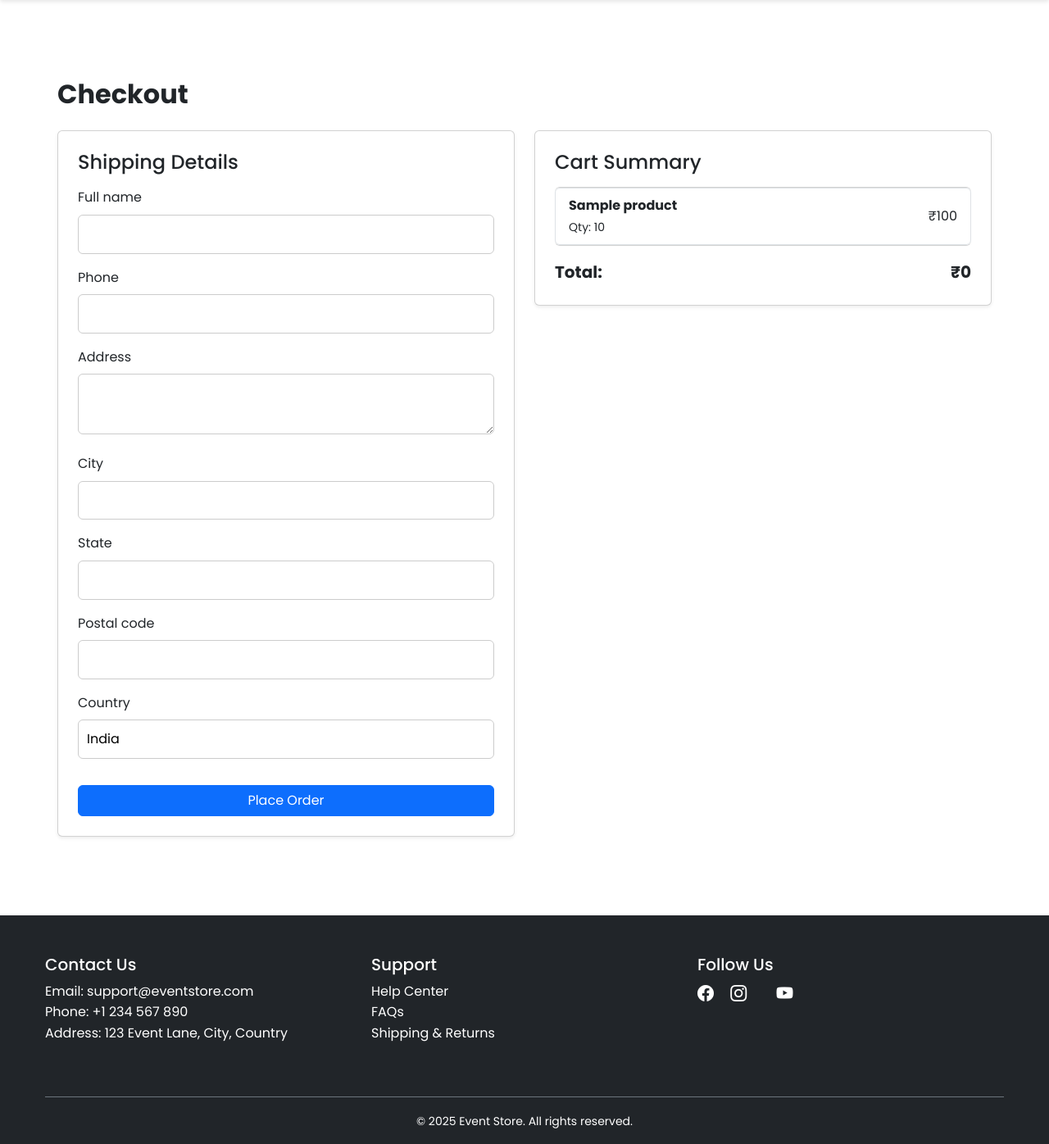
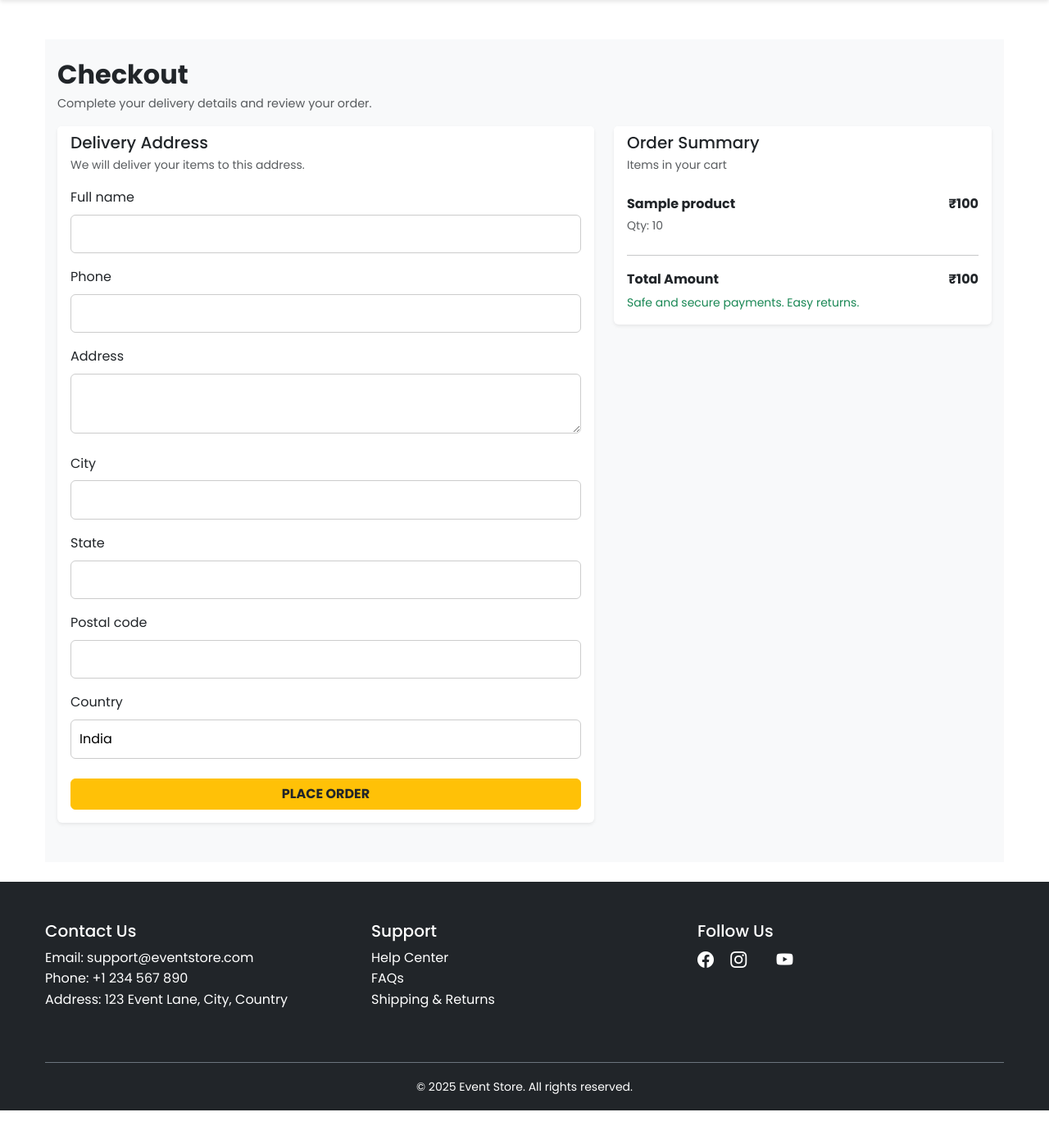
Before and after one commit to amal123618/Eventstore, a Django app: page /checkout/ in a window 1280 px wide. Shown: the part 99-1495 px from the top of the page at 82% size. After the commit the page ends 1454 px from the top, so only its background shows below. Run offline with Django 5.2, Linux system fonts and the light colour scheme; a user stored in the database is signed in; tables that the repository leaves empty hold one stand-in row (values such as "Sample post").

Commit message:
Your real commit message here

```diff
--- a/templates/products/checkout.html
+++ b/templates/products/checkout.html
@@ -2,14 +2,21 @@
 {% load static %}
 
 {% block main-content %}
-<div class="container checkout-page py-5">
-    <h2 class="mb-4 fw-bold">Checkout</h2>
+<div class="container checkout-page py-4 bg-light">
+    <div class="mb-3">
+        <h2 class="fw-bold mb-1">Checkout</h2>
+        <p class="text-muted mb-0" style="font-size: 0.9rem;">Complete your delivery details and review your order.</p>
+    </div>
 
-    <div class="row">
+    <div class="row g-4">
         <!-- Shipping / Billing Form -->
-        <div class="col-md-6 mb-4">
-            <div class="card shadow-sm p-4">
-                <h4 class="mb-3">Shipping Details</h4>
+        <div class="col-md-7 mb-4">
+            <div class="card shadow-sm border-0">
+                <div class="card-header bg-white border-0 pb-0">
+                    <h5 class="mb-1">Delivery Address</h5>
+                    <p class="text-muted small mb-0">We will deliver your items to this address.</p>
+                </div>
+                <div class="card-body">
                     <form method="post" novalidate>
                         {% csrf_token %}
                         {% for field in form %}
@@ -21,29 +28,37 @@
                                 {% endif %}
                             </div>
                         {% endfor %}
-                    <button type="submit" class="btn btn-primary w-100 mt-3">Place Order</button>
+                        <button type="submit" class="btn btn-warning text-dark fw-semibold w-100 mt-2">PLACE ORDER</button>
                     </form>
                 </div>
             </div>
+        </div>
 
-        <!-- Cart Summary -->
-        <div class="col-md-6">
-            <div class="card shadow-sm p-4">
-                <h4 class="mb-3">Cart Summary</h4>
+        <!-- Order Summary (sticky like Flipkart) -->
+        <div class="col-md-5">
+            <div class="card shadow-sm border-0 position-sticky" style="top: 90px;">
+                <div class="card-header bg-white border-0 pb-0">
+                    <h5 class="mb-1">Order Summary</h5>
+                    <p class="text-muted small mb-0">Items in your cart</p>
+                </div>
+                <div class="card-body">
                     <ul class="list-group mb-3">
                         {% for item in cart.cartitem_set.all %}
-                        <li class="list-group-item d-flex justify-content-between align-items-center">
+                            <li class="list-group-item border-0 px-0 d-flex justify-content-between align-items-start">
                                 <div>
                                     <strong>{{ item.product.name }}</strong><br>
-                                <small>Qty: {{ item.quantity }}</small>
+                                    <small class="text-muted">Qty: {{ item.quantity }}</small>
                                 </div>
-                            <span>₹{{ item.total_price }}</span>
+                                <span class="fw-semibold">₹{{ item.total_price }}</span>
                             </li>
                         {% endfor %}
                     </ul>
-                <div class="d-flex justify-content-between fw-bold fs-5">
-                    <span>Total:</span>
-                    <span>₹{{ cart.get_total|default:"0" }}</span>
+                    <hr>
+                    <div class="d-flex justify-content-between fw-bold fs-6 mb-1">
+                        <span>Total Amount</span>
+                        <span>₹{{ cart.total_price }}</span>
+                    </div>
+                    <p class="text-success small mb-0">Safe and secure payments. Easy returns.</p>
                 </div>
             </div>
         </div>
```
Also changed, not shown: store/settings.py (+7 -0 lines), templates/products/cart.html (+7 -6 lines), templates/products/product_detail.html (+50 -29 lines), templates/products/product_list.html (+39 -22 lines). Lines whose indentation alone changed are shown as unchanged.
